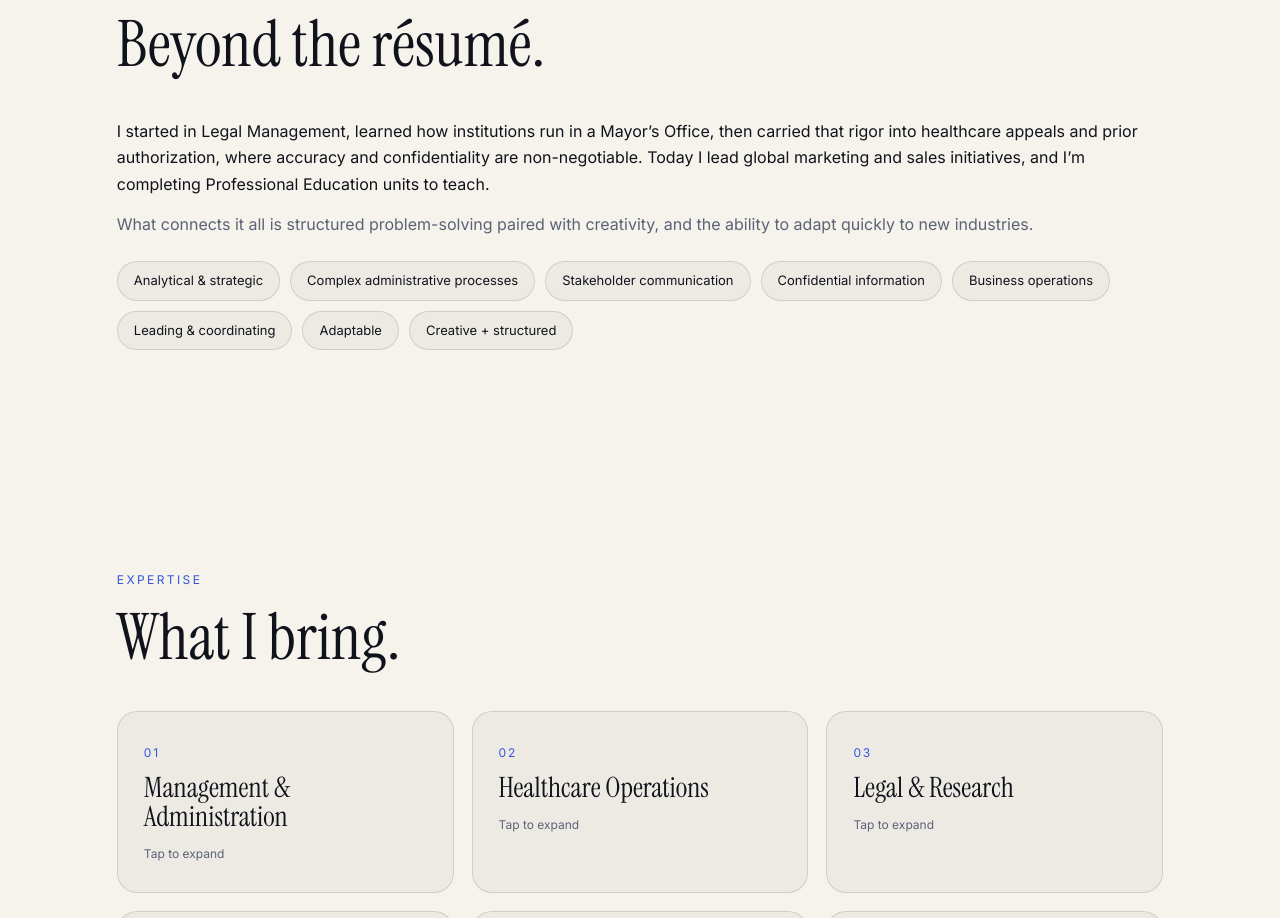
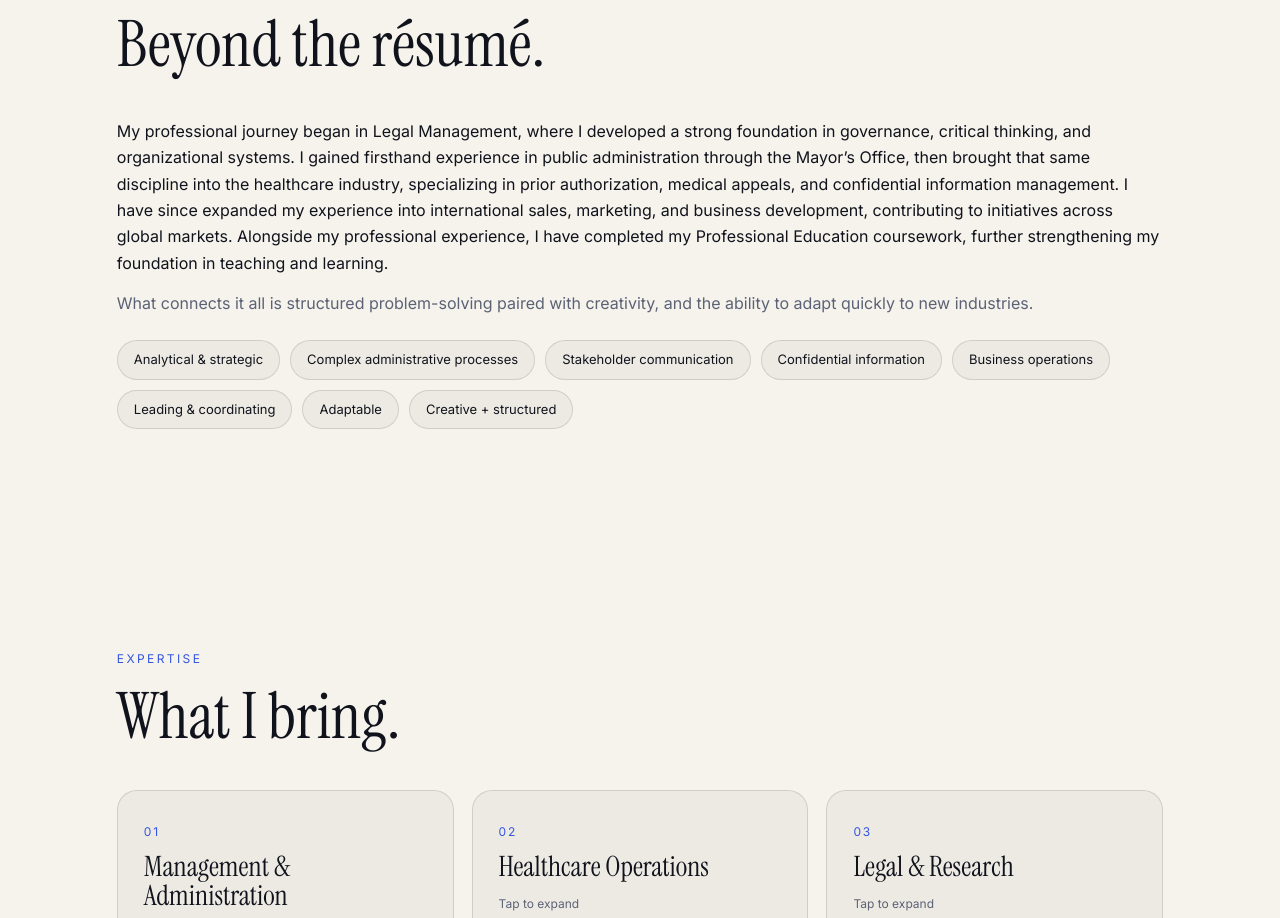
Before and after one commit to sybilljake-cyber/Sybill-Jake-Portfolio, a plain HTML site: page index.html in a window 1280 px wide. Shown: the part 1027-1945 px from the top of the page. Drawn offline with Linux system fonts and the light colour scheme.

Commit message:
Update index.html

```diff
--- a/index.html
+++ b/index.html
@@ -69,7 +69,7 @@ footer{text-align:center;padding:50px 6vw;color:var(--mu);font-size:13px;border-
 
 <section id="about"><div class="two">
 <div class="rv"><p class="eyebrow">About me</p><h2>Beyond the résumé.</h2>
-<p>I started in Legal Management, learned how institutions run in a Mayor’s Office, then carried that rigor into healthcare appeals and prior authorization, where accuracy and confidentiality are non-negotiable. Today I lead global marketing and sales initiatives, and I’m completing Professional Education units to teach.</p>
+<p>My professional journey began in Legal Management, where I developed a strong foundation in governance, critical thinking, and organizational systems. I gained firsthand experience in public administration through the Mayor’s Office, then brought that same discipline into the healthcare industry, specializing in prior authorization, medical appeals, and confidential information management. I have since expanded my experience into international sales, marketing, and business development, contributing to initiatives across global markets. Alongside my professional experience, I have completed my Professional Education coursework, further strengthening my foundation in teaching and learning.</p>
 <p class="mu" style="margin-top:14px">What connects it all is structured problem-solving paired with creativity, and the ability to adapt quickly to new industries.</p>
 <div class="pills"><span>Analytical &amp; strategic</span><span>Complex administrative processes</span><span>Stakeholder communication</span><span>Confidential information</span><span>Business operations</span><span>Leading &amp; coordinating</span><span>Adaptable</span><span>Creative + structured</span></div></div></div></section>
 
```
